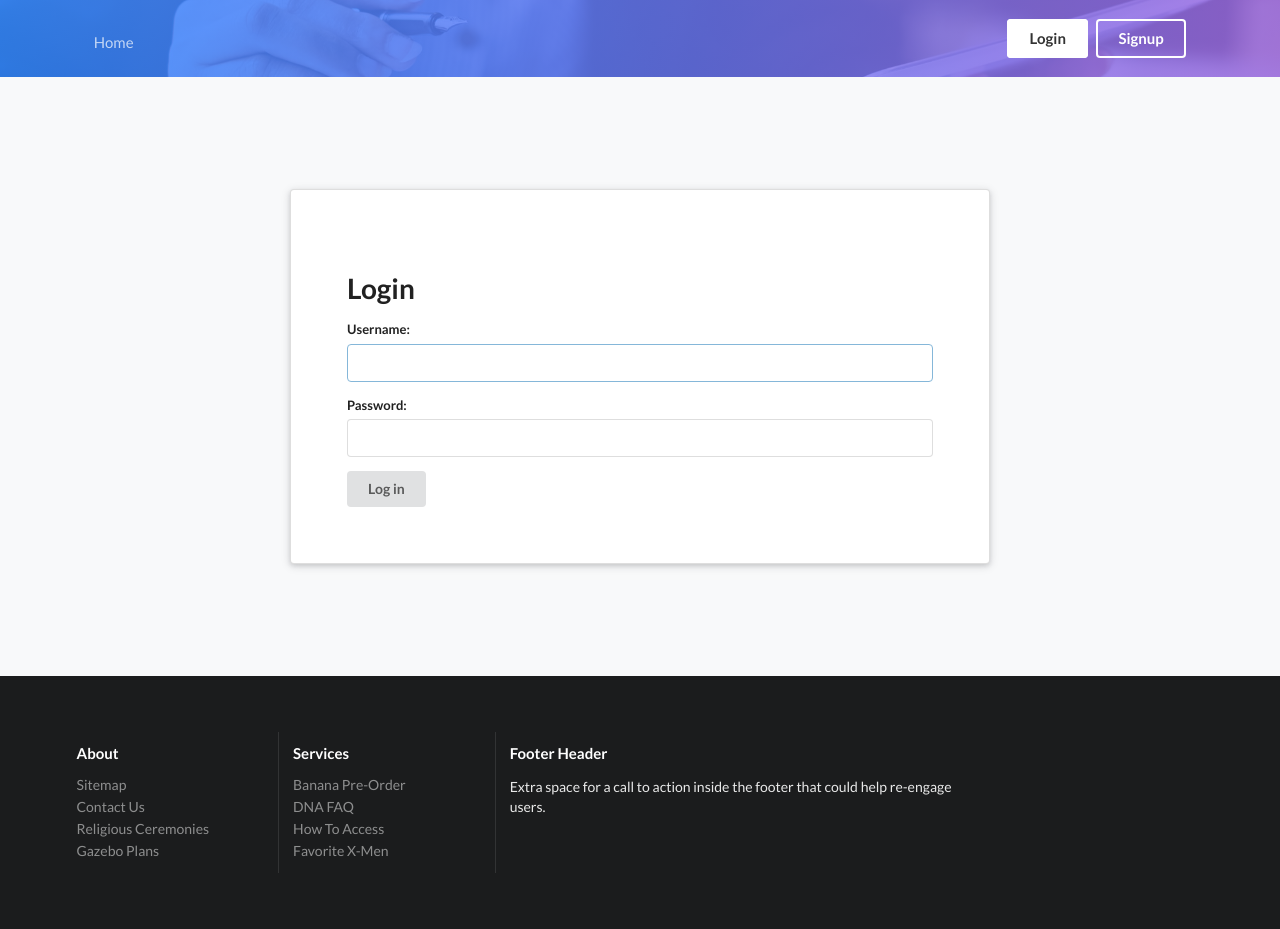
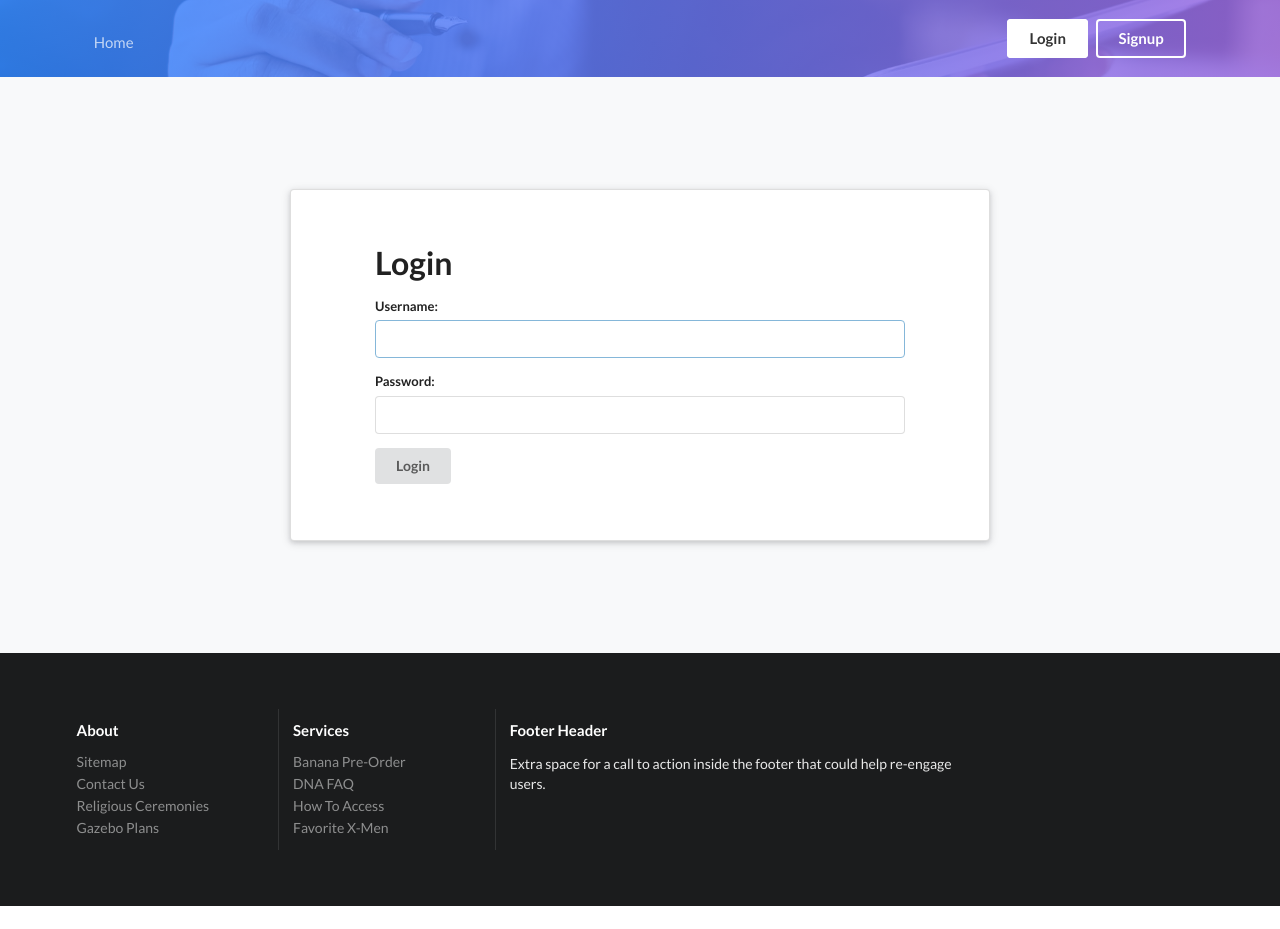
Before and after one commit to Romanchikus/opencourse, a Django app: page /users/login/ in a window 1280 px wide. After the commit the page ends 906 px from the top, so only its background shows below. Run offline with Django 3.2, Linux system fonts and the light colour scheme; some libraries are stand-ins or nearby versions.

Commit message:
Add form output styling to all pages

```diff
--- a/apps/users/views.py
+++ b/apps/users/views.py
@@ -26,7 +26,7 @@ class LoginView(BaseLoginView):
 
 class LogoutView(BaseLogoutView):
     def get_next_page(self):
-        return reverse_lazy("users:signup")
+        return reverse_lazy("users:login")
 
 
 class ProfessorUpdateView(UpdateView):
--- a/static/css/main.css
+++ b/static/css/main.css
@@ -136,5 +136,5 @@ main {
 }
 
 #content-wrapper {
-  padding: 4rem;
+  padding: 4rem 6rem;
 }
--- a/templates/users/login.html
+++ b/templates/users/login.html
@@ -1,10 +1,10 @@
 {% extends "base.html" %}
 
 {% block content %}
+  <h3 class="ui header">Login</h3>
   <form class="ui form" action="" method="post">
     {% csrf_token %}
-    <h1>Login </h1>
     {% include "components/form.html" %}
-    <button class="ui button" type="submit">Log in</button>
+    <button class="ui button" type="submit">Login</button>
   </form>
 {% endblock content %}
--- a/templates/users/signup.html
+++ b/templates/users/signup.html
@@ -1,10 +1,10 @@
 {% extends "base.html" %}
 
 {% block content %}
+  <h3 class="ui header">Signup</h3>
   <form class="ui form" action="" method="post">
     {% csrf_token %}
-    <h1>Sign up</h1>
     {% include "components/form.html" %}
-    <button class="ui button" type="submit">Sign up</button>
+    <button class="ui button" type="submit">Signup</button>
   </form>
 {% endblock content %}
--- a/templates/users/update_professor.html
+++ b/templates/users/update_professor.html
@@ -1,6 +1,7 @@
 {% extends "base.html" %}
 
 {% block content %}
+  <h3 class="ui header">Profile</h3>
   <form class="ui form" method="post" action="">
     {{ professor_formset.management_form }}
     {% csrf_token %}
```
Also changed, not shown: templates/courses/list.html (+8 -8 lines).
